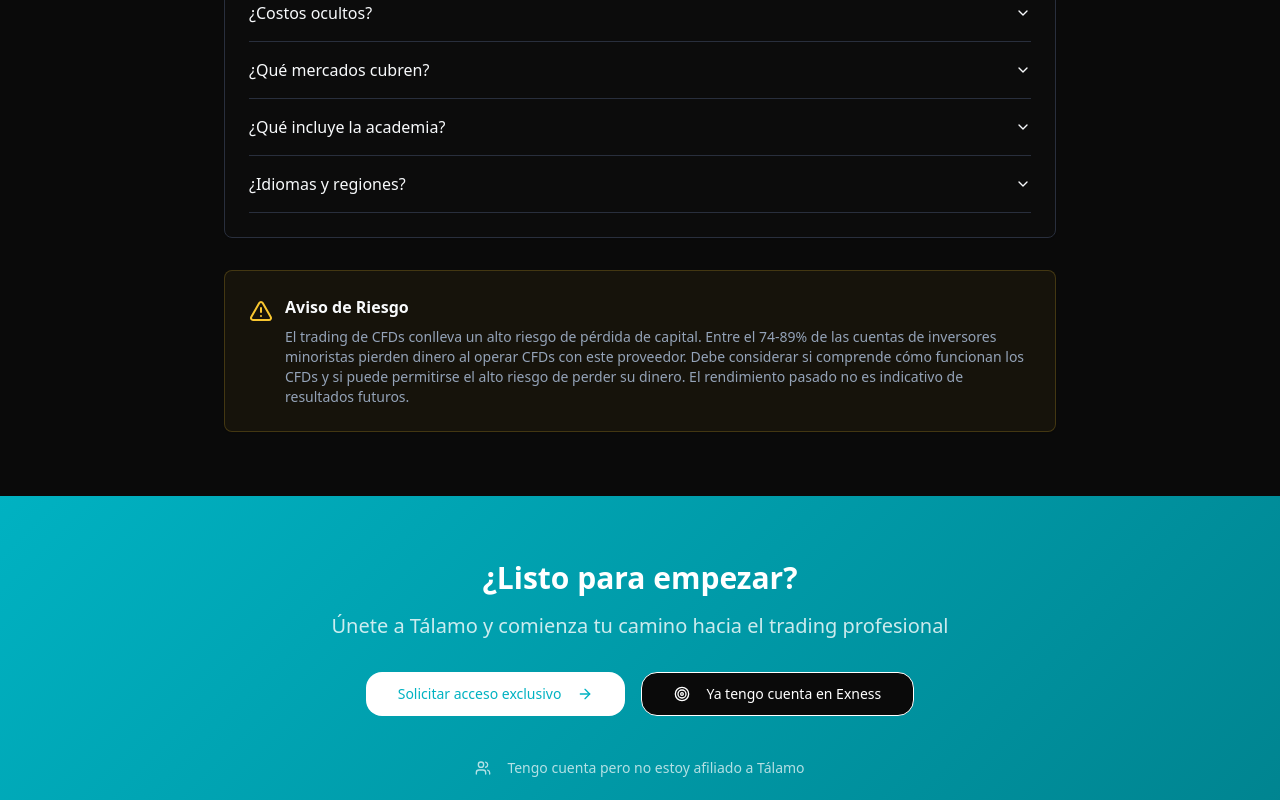
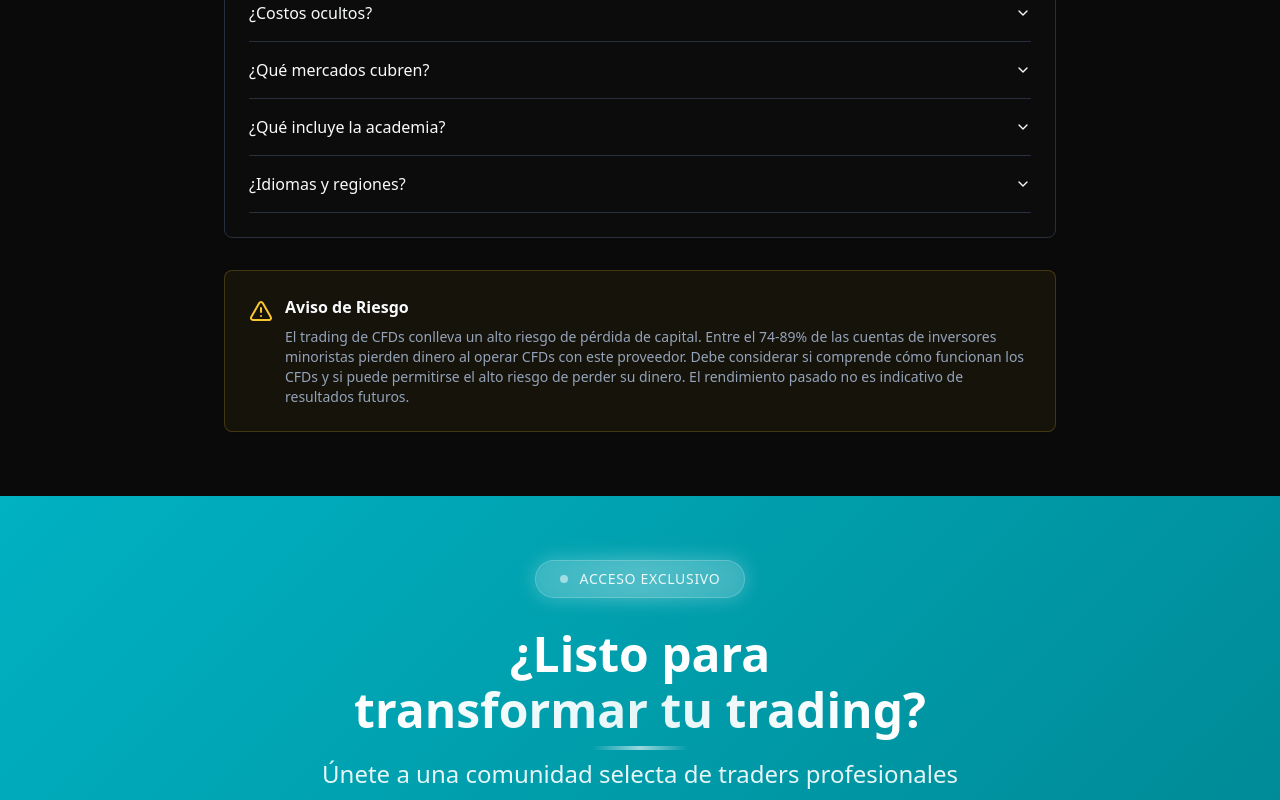
Before and after one commit to alegarbar2018-droid/talamo-pro-hub, a React (Vite) app: page / in a window 1280 px wide. Shown: the part 11200-12000 px from the top of the page. Built offline with nearby package versions, Linux system fonts and the light colour scheme; the HTML template or start-up script is replaced by a standard one.

Commit message:
Refactor: Make elements more premium

```diff
--- a/src/pages/Index.tsx
+++ b/src/pages/Index.tsx
@@ -278,13 +278,58 @@ const Index = () => {
       <section className="bg-gradient-primary">
         <div className="max-w-7xl mx-auto px-4 sm:px-6 lg:px-8 py-16">
           <div className="text-center space-y-8">
-            <div className="space-y-4">
-              <h2 className="text-3xl font-bold text-white">
-                ¿Listo para empezar?
-              </h2>
-              <p className="text-xl text-white/80 max-w-2xl mx-auto">
-                Únete a Tálamo y comienza tu camino hacia el trading profesional
-              </p>
+            <div className="space-y-8">
+              {/* Premium badge */}
+              <div className="inline-block">
+                <div className="group relative">
+                  <div className="absolute -inset-1 bg-gradient-to-r from-white/30 via-white/50 to-white/30 rounded-full blur opacity-50 group-hover:opacity-70 transition duration-500"></div>
+                  <div className="relative bg-white/10 backdrop-blur-xl border border-white/20 rounded-full px-6 py-2 flex items-center gap-3">
+                    <div className="w-2 h-2 rounded-full bg-white animate-pulse"></div>
+                    <span className="text-sm font-medium text-white/90 tracking-wider uppercase">
+                      Acceso Exclusivo
+                    </span>
+                  </div>
+                </div>
+              </div>
+
+              <div className="space-y-6">
+                <h2 className="text-4xl md:text-5xl font-bold text-white leading-tight">
+                  <span className="block mb-2">¿Listo para</span>
+                  <span className="relative">
+                    <span className="bg-gradient-to-r from-white via-white/90 to-white bg-clip-text text-transparent">
+                      transformar tu trading?
+                    </span>
+                    <div className="absolute -bottom-2 left-1/2 transform -translate-x-1/2 w-24 h-1 bg-gradient-to-r from-transparent via-white/60 to-transparent rounded-full"></div>
+                  </span>
+                </h2>
+
+                <div className="max-w-3xl mx-auto space-y-4">
+                  <p className="text-xl md:text-2xl text-white/90 leading-relaxed font-medium">
+                    Únete a una comunidad selecta de traders profesionales
+                  </p>
+                  <p className="text-lg text-white/70 leading-relaxed">
+                    Accede a metodología probada, señales auditadas y herramientas de trading institucional
+                  </p>
+                </div>
+
+                {/* Premium features highlight */}
+                <div className="flex flex-wrap justify-center gap-6 pt-4">
+                  <div className="flex items-center gap-2 bg-white/10 backdrop-blur-sm border border-white/20 rounded-full px-4 py-2">
+                    <div className="w-2 h-2 rounded-full bg-gradient-to-r from-green-400 to-emerald-300"></div>
+                    <span className="text-sm text-white/90 font-medium">Academia Estructurada</span>
+                  </div>
+
+                  <div className="flex items-center gap-2 bg-white/10 backdrop-blur-sm border border-white/20 rounded-full px-4 py-2">
+                    <div className="w-2 h-2 rounded-full bg-gradient-to-r from-blue-400 to-cyan-300"></div>
+                    <span className="text-sm text-white/90 font-medium">Señales Auditadas</span>
+                  </div>
+
+                  <div className="flex items-center gap-2 bg-white/10 backdrop-blur-sm border border-white/20 rounded-full px-4 py-2">
+                    <div className="w-2 h-2 rounded-full bg-gradient-to-r from-purple-400 to-pink-300"></div>
+                    <span className="text-sm text-white/90 font-medium">Copy Trading Elite</span>
+                  </div>
+                </div>
+              </div>
             </div>
 
             <div className="flex flex-col sm:flex-row gap-4 justify-center">
```
